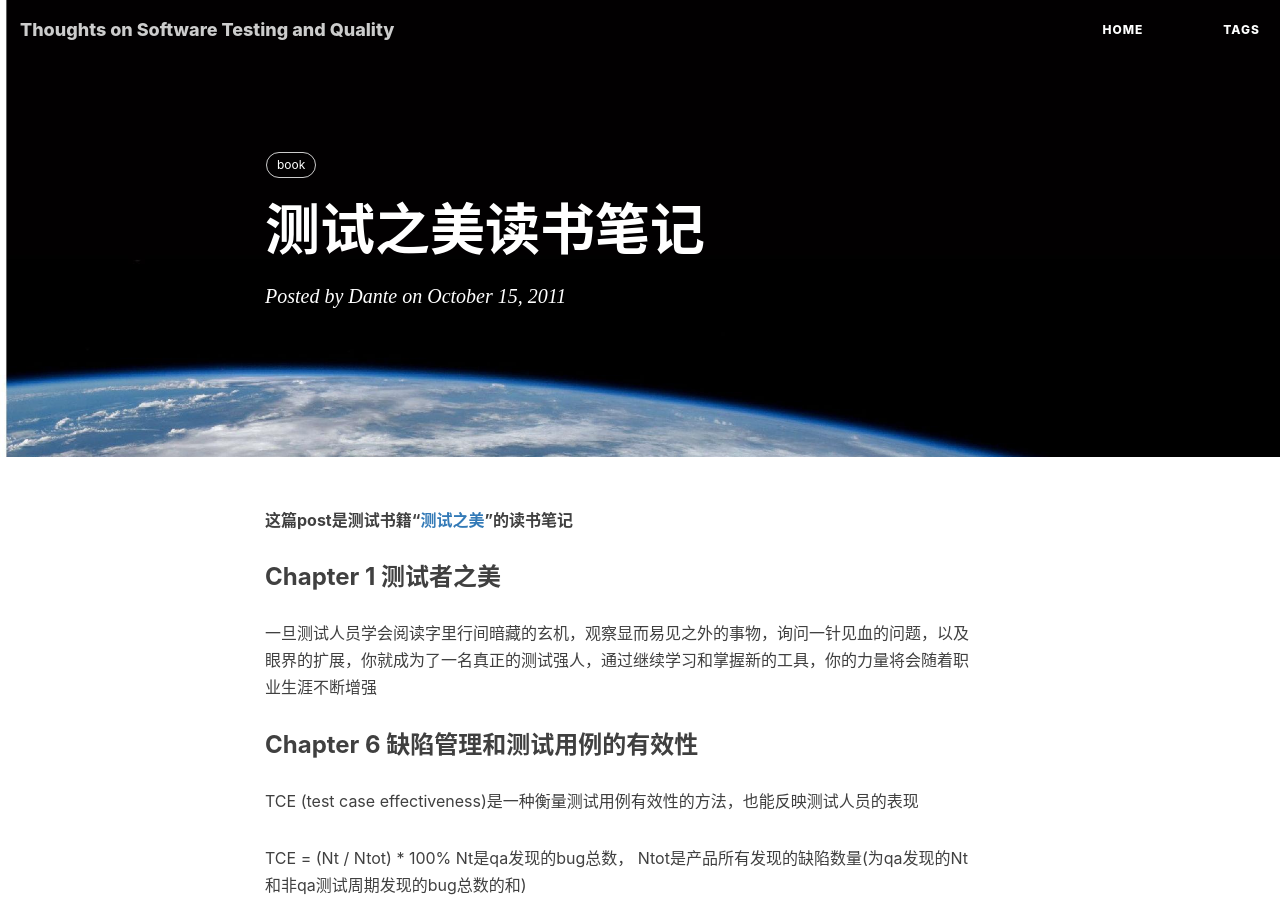
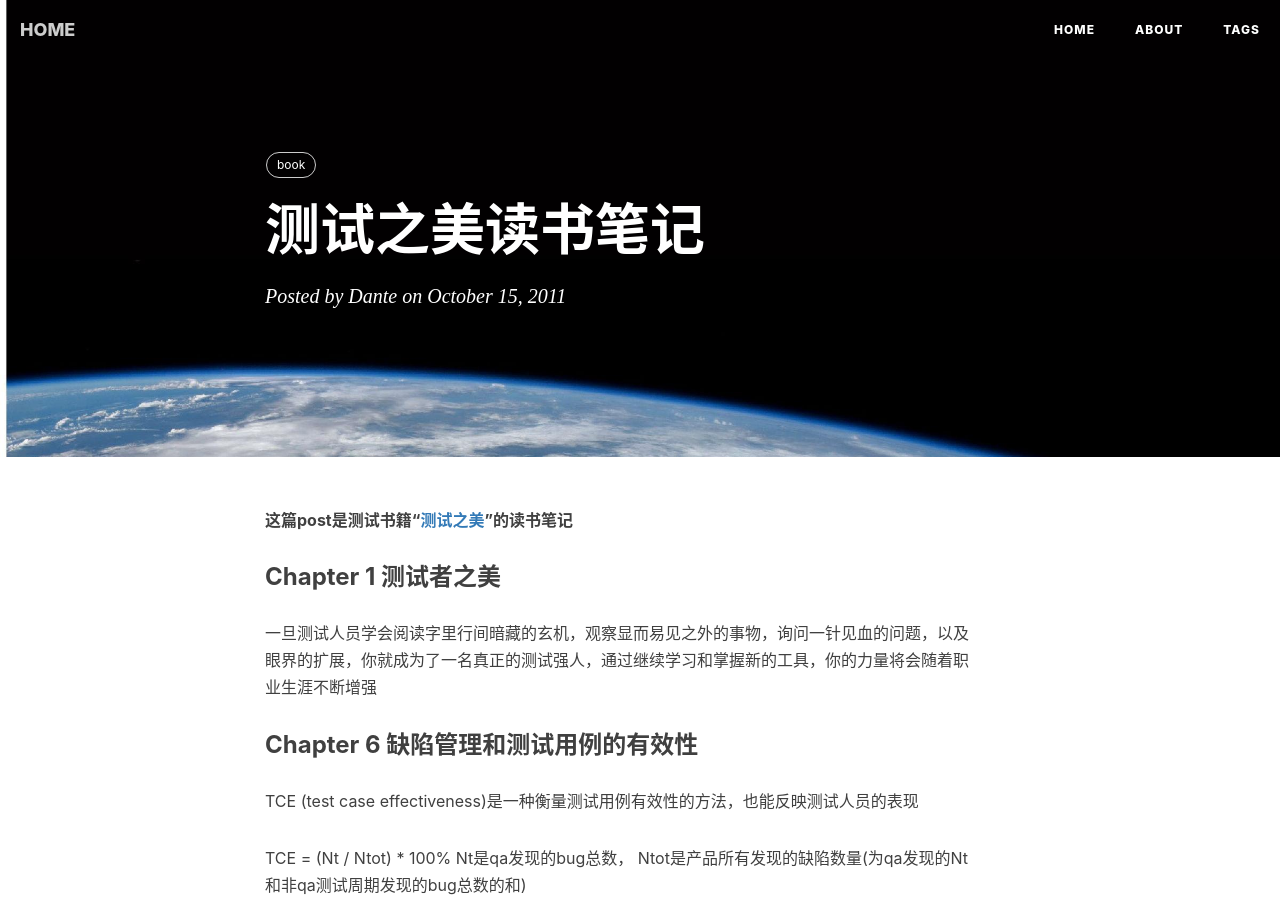
Before and after one commit to DanteYu/DanteYu.github.io, a Jekyll site: the page built from _posts/2011-10-15-测试之美读书笔记.markdown, in a window 1280 px wide and 900 px high. Built offline with Jekyll 4.4.1, drawn with Linux system fonts in a browser that asks for light colours; nearby versions of some CDN libraries; comment, search, counter and statistics services are not loaded.

Commit message:
add the about.html title back

```diff
--- a/_includes/footer.html
+++ b/_includes/footer.html
@@ -6,7 +6,6 @@
                 <ul class="list-inline text-center">
                     {% if site.github_username %}
                     <li>
-                    My github
                         <a target="_blank" href="https://github.com/{{ site.github_username }}">
                             <span class="fa-stack fa-lg">
                                 <i class="fa fa-circle fa-stack-2x"></i>
--- a/_includes/nav.html
+++ b/_includes/nav.html
@@ -9,7 +9,7 @@
                 <span class="icon-bar"></span>
                 <span class="icon-bar"></span>
             </button>
-            <a class="navbar-brand" href="{{ site.baseurl }}/">{{ site.title }}</a>
+            <a class="navbar-brand" href="{{ site.baseurl }}/">HOME</a>
         </div>
 
         <!-- Collect the nav links, forms, and other content for toggling -->
--- a/_layouts/post.html
+++ b/_layouts/post.html
@@ -51,31 +51,6 @@
 
                 <hr>
 
-                {% if site.duoshuo_share && site.duoshuo_username %}
-                <!-- 多说 Share start -->
-                </style>
-                <div class="ds-share"
-                    style="text-align: right"
-                    data-thread-key="{{page.id}}"
-                    data-title="{{page.title}}"
-                    data-url="{{site.url}}{{site.baseurl}}{{page.url}}"
-                    data-images="{{ site.url }}{{site.baseurl}}/{% if page.header-img %}{{ page.header-img }}{% else %}{{ site.header-img }}{% endif %}"
-                    data-content="{{ content | strip_html | truncate:80 }} | {{ site.SEOTitle }} " >
-                    <div class="ds-share-inline">
-                      <ul  class="ds-share-icons-16">
-                        <li data-toggle="ds-share-icons-more"><a class="ds-more" href="#">分享到：</a></li>
-                        <li><a class="ds-wechat flat" href="javascript:void(0);" data-service="wechat">微信</a></li>
-                        <li><a class="ds-weibo flat" href="javascript:void(0);" data-service="weibo">微博</a></li>
-                        <li><a class="ds-douban flat" href="javascript:void(0);" data-service="douban">豆瓣</a></li>
-                      </ul>
-                      <div class="ds-share-icons-more">
-                      </div>
-                    </div>
-                <hr>
-                </div>
-                <!-- 多说 Share end-->
-                {% endif %}
-
 
                 <ul class="pager">
                     {% if page.previous.url %}
@@ -121,17 +96,6 @@
         				{% endfor %}
         			</div>
                 </section>
-                {% endif %}
-
-                <!-- Friends Blog -->
-                {% if site.friends %}
-                <hr>
-                <h5>FRIENDS</h5>
-                <ul class="list-inline">
-                    {% for friend in site.friends %}
-                        <li><a href="{{friend.href}}">{{friend.title}}</a></li>
-                    {% endfor %}
-                </ul>
                 {% endif %}
             </div>
         </div>
--- a/about.html
+++ b/about.html
@@ -1,6 +1,6 @@
 ---
 layout: page
-title: ""
+title: about
 description: ""
 header-img: "img/about-bg.png"
 ---
```
